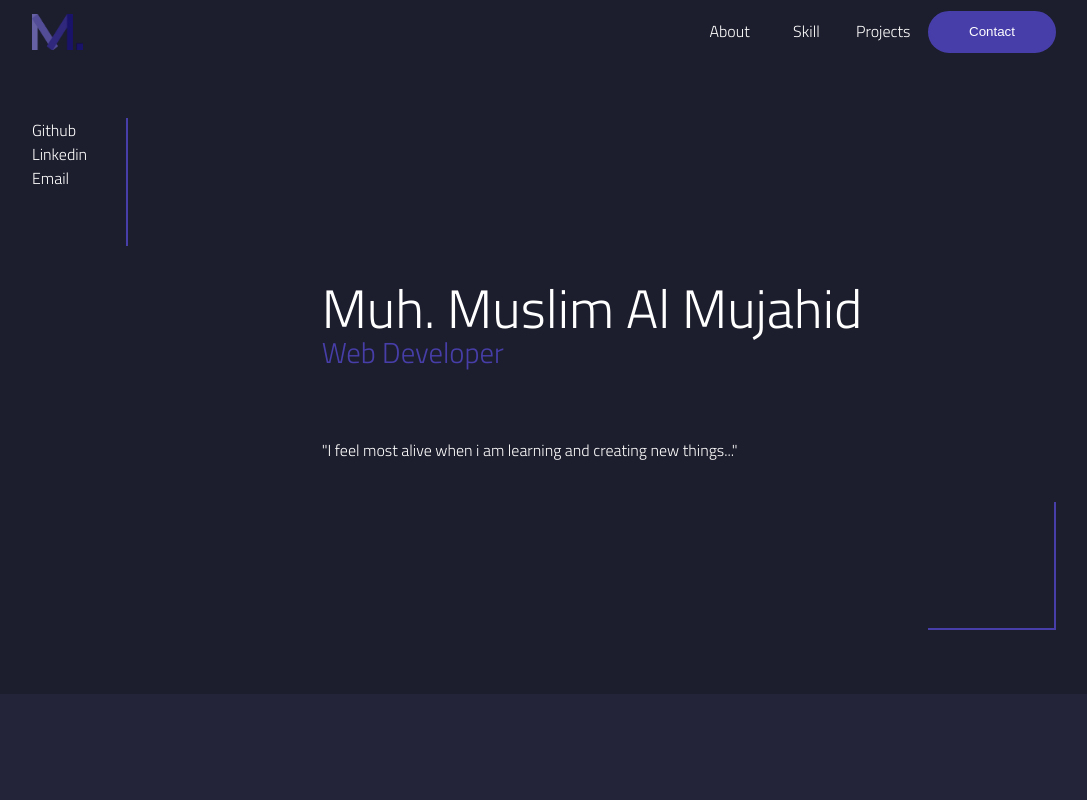
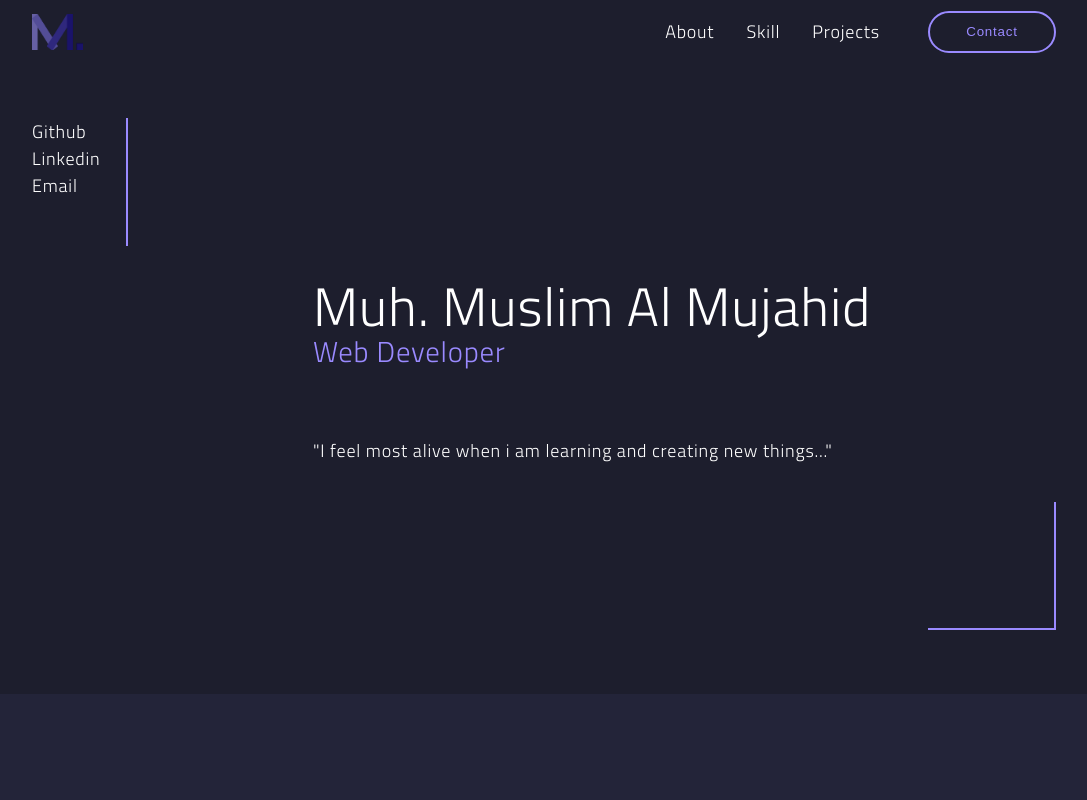
Before and after one commit to MuslimMujahid/portofolio-web-v2, a React (Create React App) app: page / in a window 1280 px wide. Shown: the top 800 px of the page, without its empty margins (96-1183 px from the left). Built offline with nearby package versions, Linux system fonts and the light colour scheme.

Commit message:
edit button, change color palette, change nav link hover animation

```diff
--- a/src/components/About/AboutElements.js
+++ b/src/components/About/AboutElements.js
@@ -4,7 +4,7 @@ export const Container = styled.div`
     background: var(--primary-color-2);
 
     a {
-        color: var(--text-color-1);
+        color: var(--text-color-2);
         text-decoration: none;
     }
 
--- a/src/components/About/index.js
+++ b/src/components/About/index.js
@@ -24,7 +24,7 @@ const About = () => {
                     <About__Content>
                         I love to learn and create new things. Solving problem with creative approach and teamwork. passionate in programming. Experienced in working on real team project.
                     </About__Content>
-                    <Button type={0} width="12rem" height="3rem">
+                    <Button type={1} width="12rem" height="3rem">
                         <a href="#" target="__blank">Download Resume</a>
                     </Button>
                 </div>
--- a/src/components/Common/Button.js
+++ b/src/components/Common/Button.js
@@ -1,5 +1,6 @@
 import {
-    Button_0
+    Button_0,
+    Button_1
 } from './ButtonElements'
 
 const Button = ({ type = 0, width, height, children }) => {
@@ -7,6 +8,8 @@ const Button = ({ type = 0, width, height, children }) => {
     switch(type) {
         case 0:
             return <Button_0 width={width} height={height}>{ children }</Button_0>
+        case 1:
+            return <Button_1 width={width} height={height}>{ children }</Button_1>
     }
 }
 
--- a/src/components/Common/ButtonElements.js
+++ b/src/components/Common/ButtonElements.js
@@ -20,3 +20,19 @@ export const Button_0 = styled(Button)`
         background: var(--primary-color-2);
     }
 `
+
+export const Button_1 = styled(Button)`
+    color: var(--text-color-2);
+    background: transparent;
+    border: solid 2px var(--primary-color-3);
+
+    :hover {
+        cursor: pointer;
+        background: var(--primary-color-3);
+        color: var(--text-color-1);
+
+        * {
+            color: var(--text-color-1);
+        }
+    }
+`
--- a/src/components/Navbar/NavbarElements.js
+++ b/src/components/Navbar/NavbarElements.js
@@ -6,6 +6,7 @@ export const Nav = styled.nav`
     background: var(--primary-color-1);
     color: var(--text-color-1);
     padding: .6rem var(--page-space) 0 var(--page-space);
+    z-index: 2;
 `
 
 export const Nav__Container = styled.div`
@@ -24,18 +25,39 @@ export const Nav__Logo = styled.div`
 
 export const Nav__Links = styled.ul`
     display: flex;
+
+    & > *:last-child {
+        margin-left: 1rem;
+    }
 `
 
 export const Nav__Links__item = styled.li`
+    position: relative;
     display: grid;
     place-items: center;
-    margin-right: var(--item-space);
-    width: 4rem;
-    border-bottom: solid 2.4px transparent;
+    margin-right: 2rem;
+    /* width: 4rem; */
+    /* border-bottom: solid 2.4px transparent; */
     transition: all ease .2s;
+
+    ::after {
+        content: '';
+        position: absolute;
+        bottom: 0;
+        left: 0;
+        height: 2px;
+        background: var(--primary-color-3);
+        width: 0;
+        transition: all ease .2s;
+    }
 
     :hover {
         cursor: pointer;
-        border-bottom: solid 2.4px var(--primary-color-3);
+        /* border-bottom: solid 2.4px var(--primary-color-3); */
+
+        ::after {
+            width: 100%;
+        }
     }
+
 `
--- a/src/components/Navbar/index.js
+++ b/src/components/Navbar/index.js
@@ -25,7 +25,7 @@ const Navbar = () => {
                     <Nav__Links__item>
                         Projects
                     </Nav__Links__item>
-                    <Button type={0} width="8rem" height="2.6rem">
+                    <Button type={1} width="8rem" height="2.6rem">
                         Contact
                     </Button>
                 </Nav__Links>
--- a/src/index.css
+++ b/src/index.css
@@ -3,10 +3,10 @@
 :root {
   --primary-color-1: #1D1E2D;
   --primary-color-2: #232439;
-  --primary-color-3: #473EA9;
+  --primary-color-3: #9A8AFF;
 
   --text-color-1: #FFFFFF;
-  --text-color-2: #473EA9;
+  --text-color-2: #9A8AFF;
 
   --page-space: 8rem;
   --item-space: .8rem;
@@ -22,11 +22,13 @@ li {
   margin: 0;
   padding: 0;
   box-sizing: border-box;
+  letter-spacing: .05rem;
 }
 
 body {
   margin: 0;
   font-family: 'Titillium Web';
+  font-size: 1.125rem;
   font-weight: 300;
   -webkit-font-smoothing: antialiased;
   -moz-osx-font-smoothing: grayscale;
```
